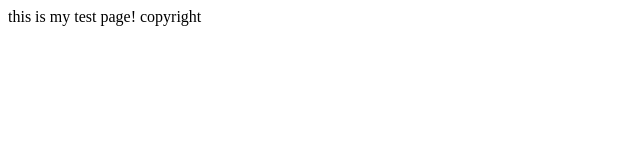
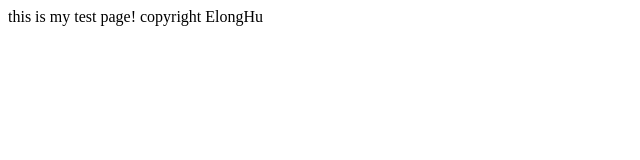
Before and after one commit to ElongHu/git_learning_Elong, a plain HTML site: page index.html in a window 1280 px wide. Shown: the full height of the page, 0-640 px from the left. Drawn offline with Linux system fonts and the light colour scheme.

Commit message:
commit all

```diff
--- a/index.html
+++ b/index.html
@@ -1,6 +1,6 @@
 <html>
 	<body>
 	this is my test page!
-	copyright
+	copyright ElongHu
 	</body>
 </html>
```
Also changed, not shown: 1 other file.
